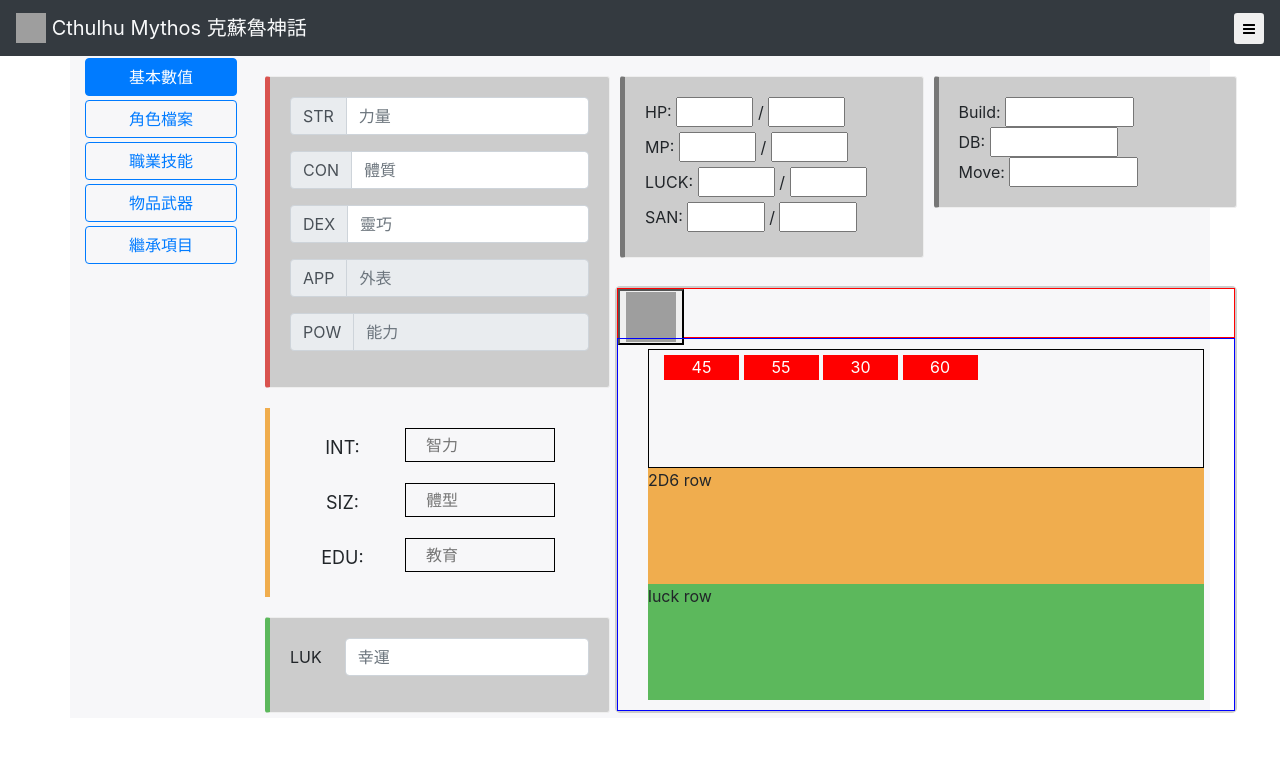
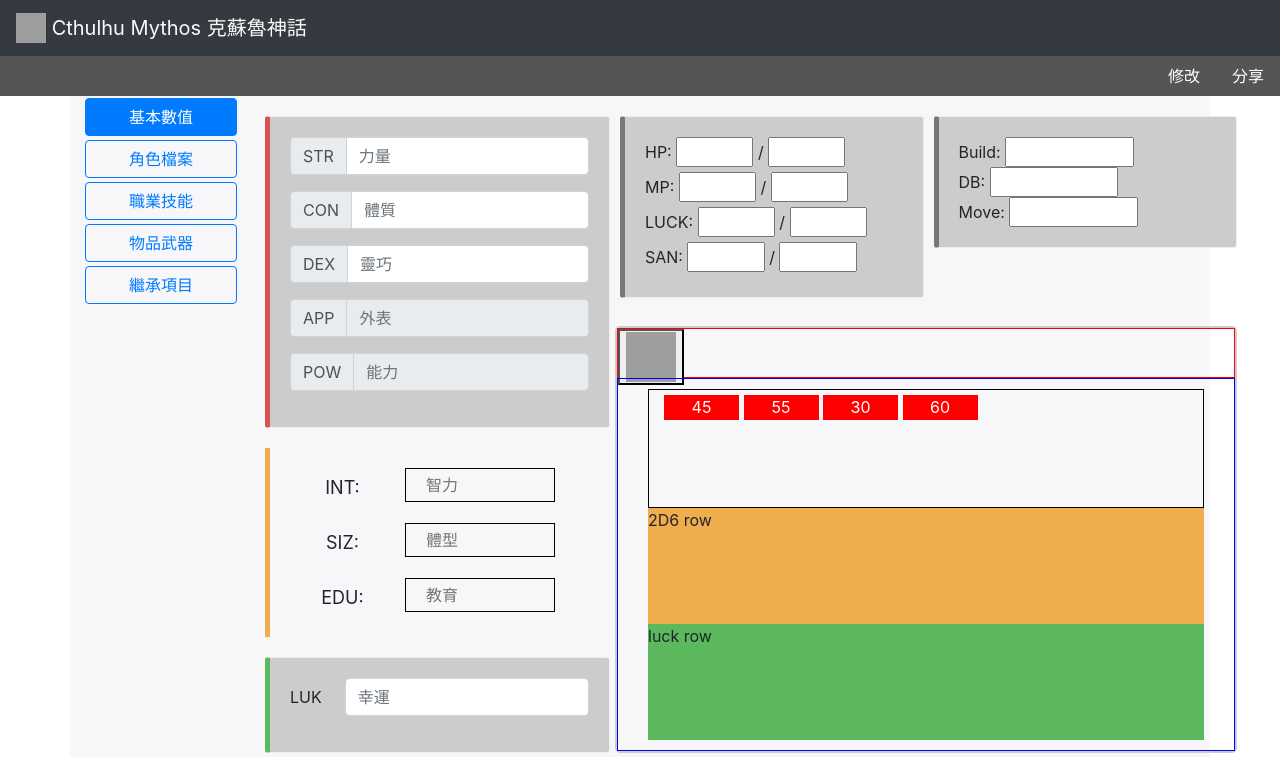
Before and after one commit to ntp890517/COC, a Django app: page /index/ in a window 1280 px wide. Shown: the top 757 px of the page. Run offline with Django 3.2, Linux system fonts and the light colour scheme; some libraries are stand-ins or nearby versions; grey boxes are pictures that could not be loaded.

Commit message:
add nav and items

```diff
--- a/COC/Create_Character/templates/index.html
+++ b/COC/Create_Character/templates/index.html
@@ -12,16 +12,19 @@
 </head>
 <body>
 <nav class="navbar navbar-light bg-dark">
-  <a class="navbar-brand text-light" href="#">
+    <a class="navbar-brand text-light" href="#">
     <img src="/assets/brand/bootstrap-solid.svg" width="30" height="30" class="d-inline-block align-top" alt="">
     Cthulhu Mythos 克蘇魯神話
   </a>
-    <div class="nav navbar-nav navbar-right">
-        <button type="button" class="btn btn-default btn-sm">
-            <i class="fa fa-bars"></i>
-        </button>
-    </div>
 </nav>
+<ul class="nav justify-content-end bg-darkgray">
+    <li class="nav-item">
+        <a class="nav-link" href="#" style="color: white;">修改</a>
+    </li>
+    <li class="nav-item">
+        <a class="nav-link" href="#" style="color: white;">分享</a>
+    </li>
+</ul>
 <div class="container top-container">
     <div class="row">
         <div class="col-2">
--- a/COC/static/css/style.css
+++ b/COC/static/css/style.css
@@ -69,6 +69,7 @@
 .value-input-sm { max-width: 30%; }
 
 .bg-gray { background-color: #CCCCCC; }
+.bg-darkgray { background-color: #555; }
 .no-padding-no-margin {
     padding: 0;
     margin: 0;
```
